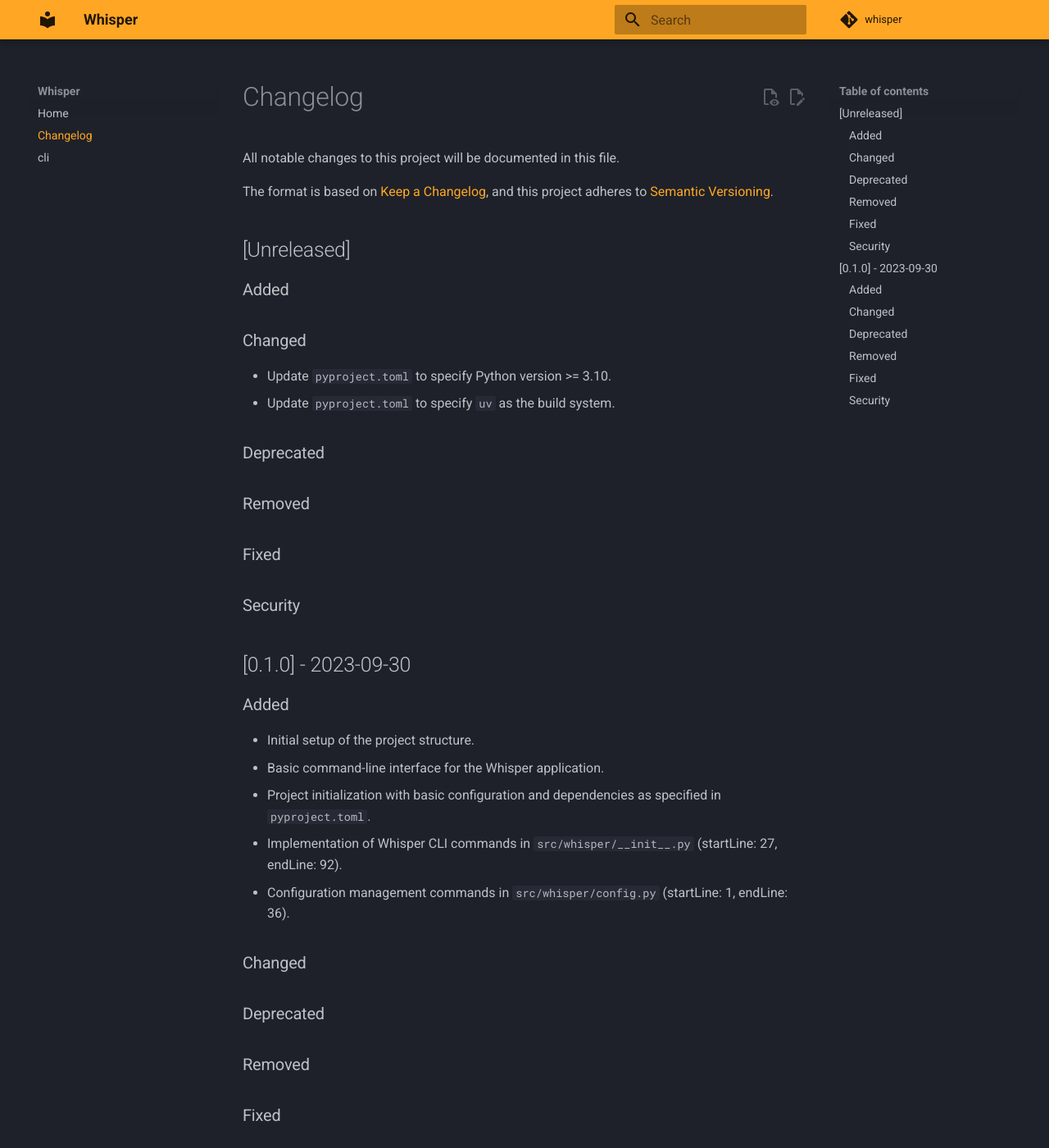
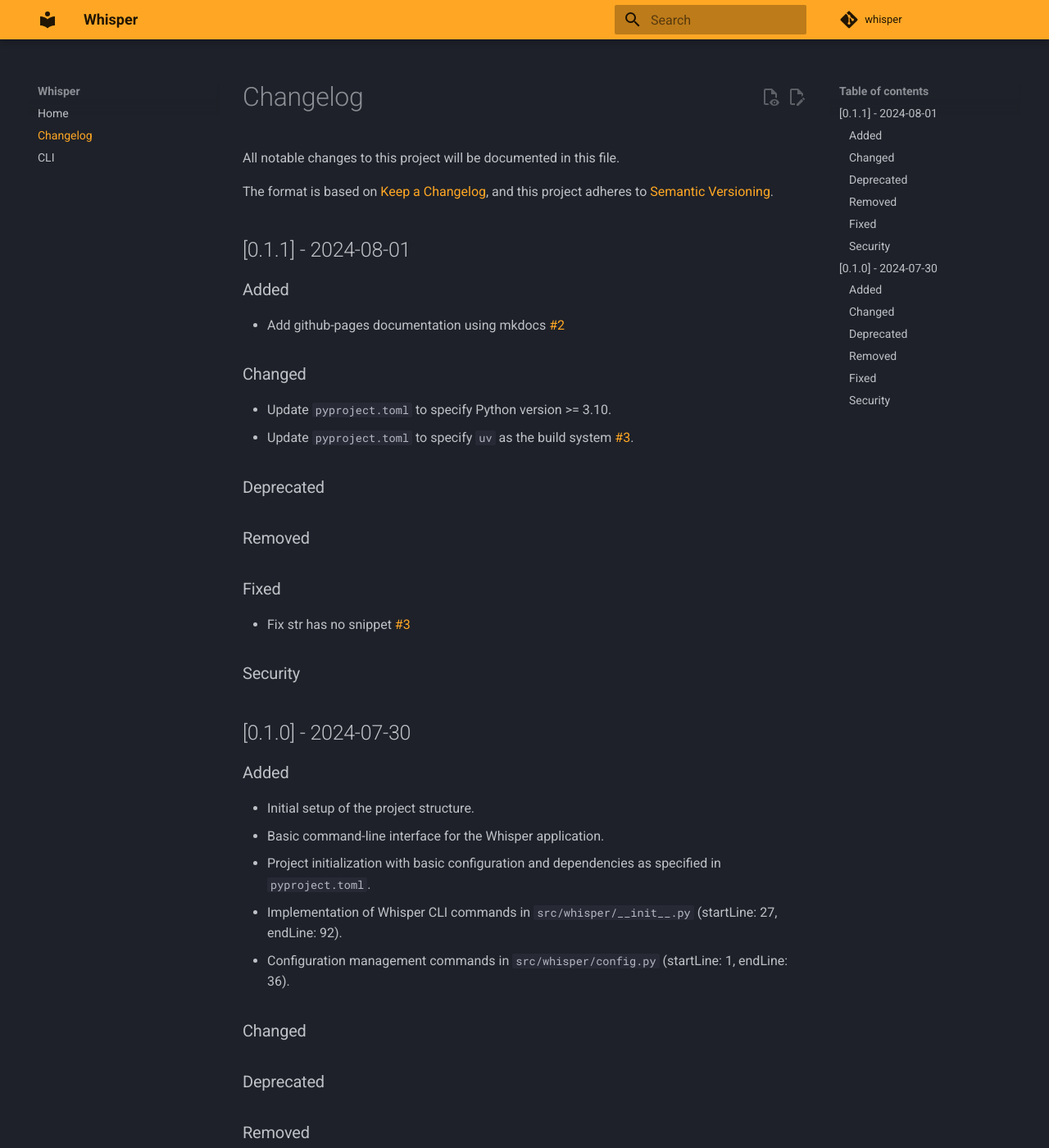
Before and after one commit to syn54x/whisper, an MkDocs documentation site: the page built from docs/changelog.md, in a window 1280 px wide and 1400 px high. Shown: the whole window at 82% size. Built offline with MkDocs 1.6.1 and Material for MkDocs 9.7.7, drawn with Linux system fonts in a browser that asks for light colours; comment, search, counter and statistics services are not loaded.

Commit message:
Release/v0.1.1 (#5)
* update version and changelog

* fix CLI page

```diff
--- a/CHANGELOG.md
+++ b/CHANGELOG.md
@@ -5,14 +5,17 @@ All notable changes to this project will be documented in this file.
 The format is based on [Keep a Changelog](https://keepachangelog.com/en/1.0.0/),
 and this project adheres to [Semantic Versioning](https://semver.org/spec/v2.0.0.html).
 
-## [Unreleased]
+## [0.1.1] - 2024-08-01
 
 ### Added
+
+- Add github-pages documentation using mkdocs [#2](https://github.com/syn54x/just-whisper/pull/2)
+
 
 ### Changed
 
 - Update `pyproject.toml` to specify Python version >= 3.10.
-- Update `pyproject.toml` to specify `uv` as the build system.
+- Update `pyproject.toml` to specify `uv` as the build system [#3](https://github.com/syn54x/just-whisper/pull/3).
 
 ### Deprecated
 
@@ -20,9 +23,11 @@ and this project adheres to [Semantic Versioning](https://semver.org/spec/v2.0.0
 
 ### Fixed
 
+- Fix str has no snippet [#3](https://github.com/syn54x/just-whisper/issues/3)
+
 ### Security
 
-## [0.1.0] - 2023-09-30
+## [0.1.0] - 2024-07-30
 
 ### Added
 
--- a/mkdocs.yaml
+++ b/mkdocs.yaml
@@ -27,7 +27,7 @@ theme:
 nav:
   - Home: index.md
   - Changelog: changelog.md
-  - cli: typer.md
+  - CLI: cli.md
 
 markdown_extensions:
   - abbr
--- a/pyproject.toml
+++ b/pyproject.toml
@@ -1,6 +1,6 @@
 [project]
 name = "just-whisper"
-version = "0.1.0"
+version = "0.1.1"
 description = "Add your description here"
 authors = [
     { name = "Myg0t", email = "myg0tm3dia@gmail.com" }
```
